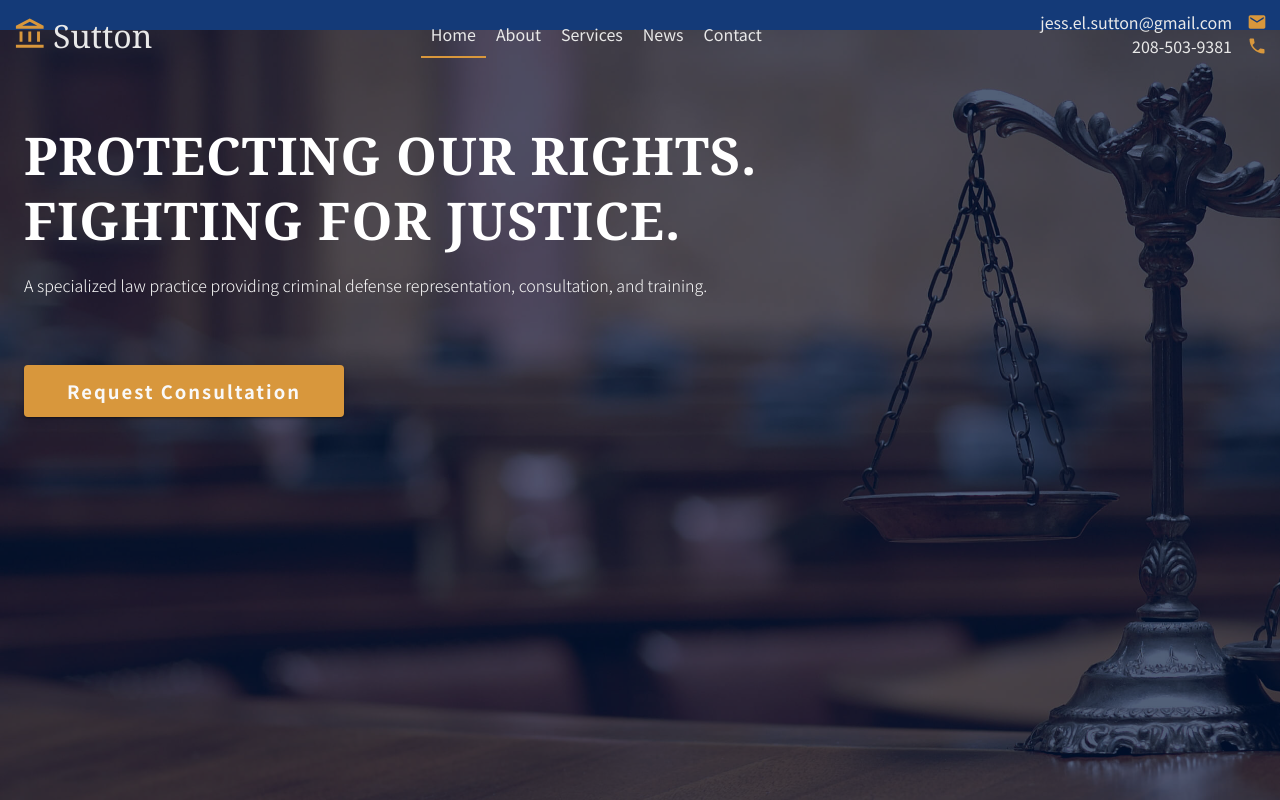
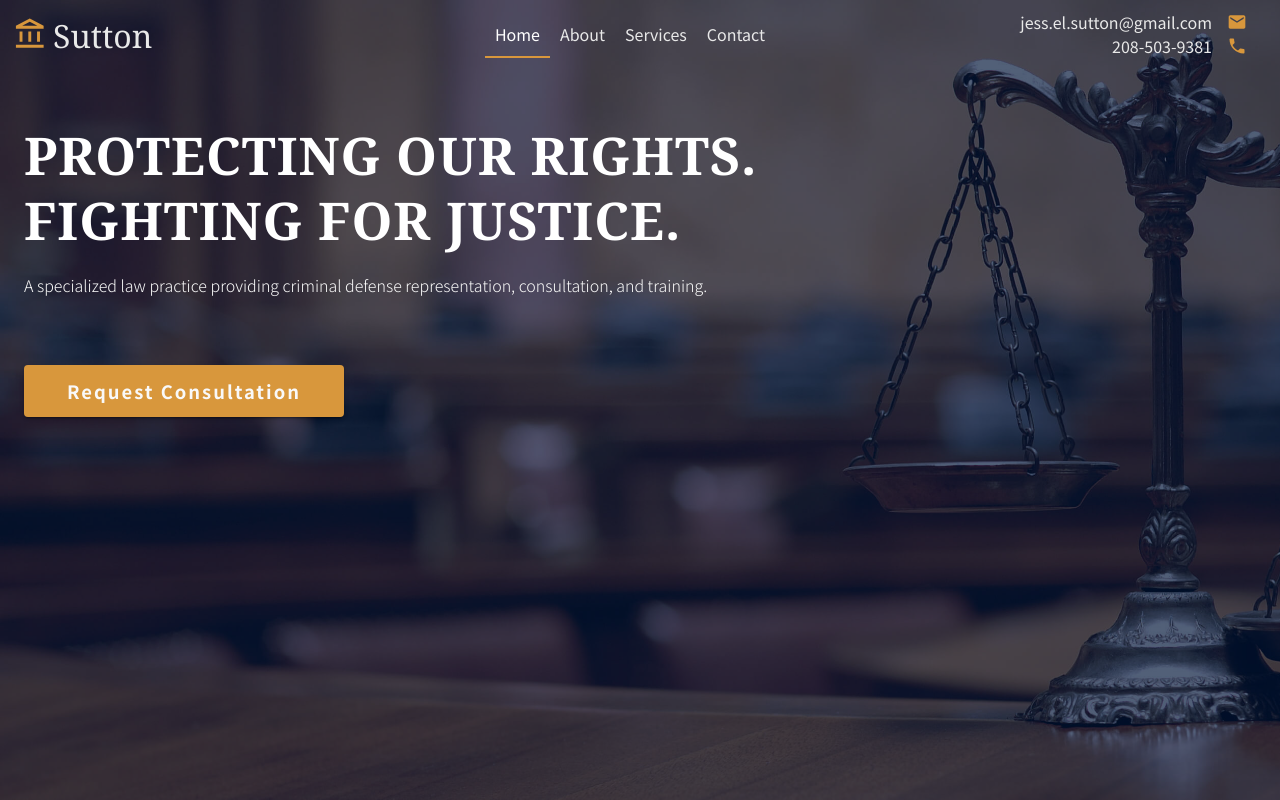
Before and after one commit to pmitch242/jessica-sutton, a React (Create React App) app: page / in a window 1280 px wide. Shown: the top 800 px of the page. Built offline with nearby package versions, Linux system fonts and the light colour scheme.

Commit message:
styling... moving on to re-entering about content

```diff
--- a/src/App.css
+++ b/src/App.css
@@ -47,7 +47,21 @@
   }
 
   /* Home */
+  #intro{
+    background-position-y: 0;
+  }
+
   .intro-title{
     text-align: left;
   }
+
+  /* Header Component */
+  .header-container {
+    background-position-y: 68%;
+  }
+
+  .header .intro-div h1 {
+    font-size: 3.25rem;
+    text-transform: uppercase;
+    letter-spacing: 3px;  }
 }
--- a/src/components/Navbar/index.js
+++ b/src/components/Navbar/index.js
@@ -74,14 +74,13 @@ const Navbar = () => {
     return (
 
         <Box fontFamily='fontFamily' className={`navbar ${classes.root}`} >
-            <Link to='/' style={{ textDecoration: 'none', color: 'inherit', marginLeft: '13px' }}><Logo /></Link>
+            <Link to='/' style={{ textDecoration: 'none', color: 'inherit', marginLeft: '13px', width: '25%', }}><Logo /></Link>
 
             <Hidden xsDown>
                 <div className='navlinks'>
                     <NavLink exact to='/'>Home</NavLink>
                     <NavLink exact to='/about'>About</NavLink>
                     <NavLink exact to='/services'>Services</NavLink>
-                    <NavLink exact to='/news'>News</NavLink>
                     <NavLink exact to='/contact'>Contact</NavLink>
                 </div>
                 <div className='nav-contact'>
--- a/src/components/Navbar/nav.css
+++ b/src/components/Navbar/nav.css
@@ -23,6 +23,7 @@
 
 .navbar .navlinks a.active{
     border-bottom: #d8973c 2px solid;
+    color: #ffffff;
 }
 
 .navbar .navlinks a.active:hover{
@@ -38,7 +39,9 @@
     display: flex;
     flex-direction: column;
     align-content: center;
-    margin-right: 13px;
+    margin-right: px;
+    width: 25%;
+    margin-right: 33px;
 }
 
 .navbar .nav-contact span{
```
